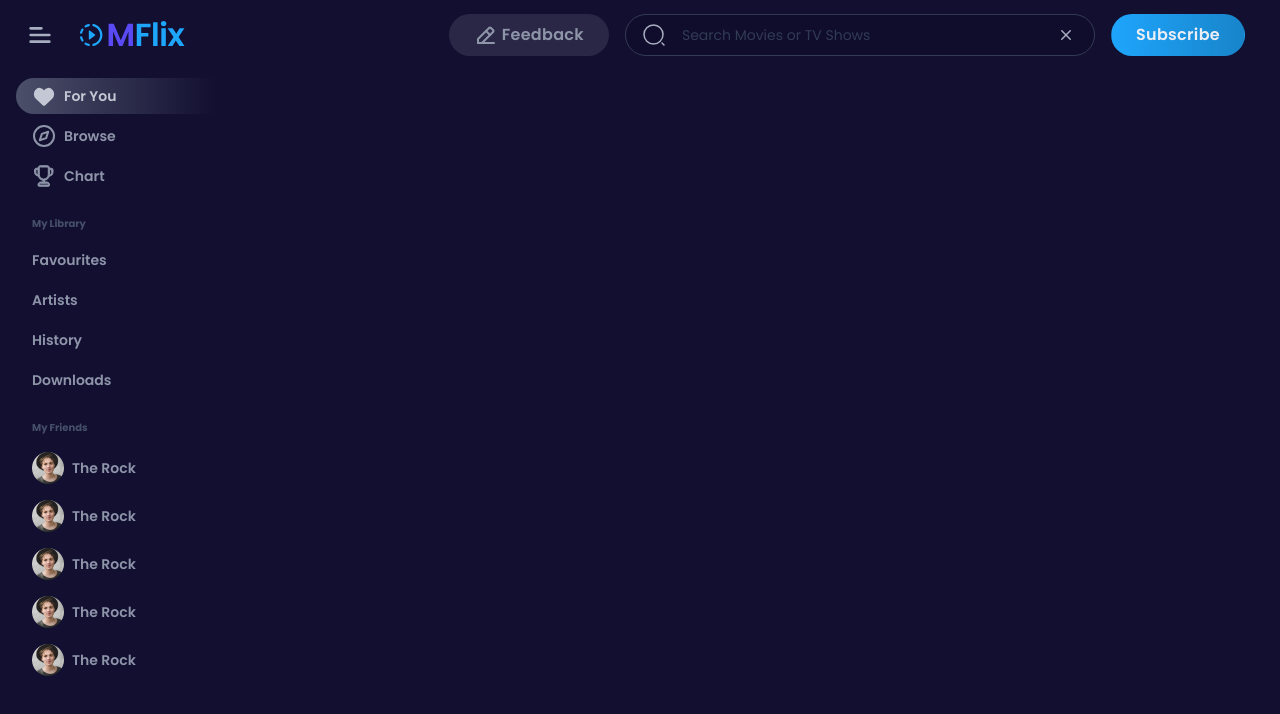
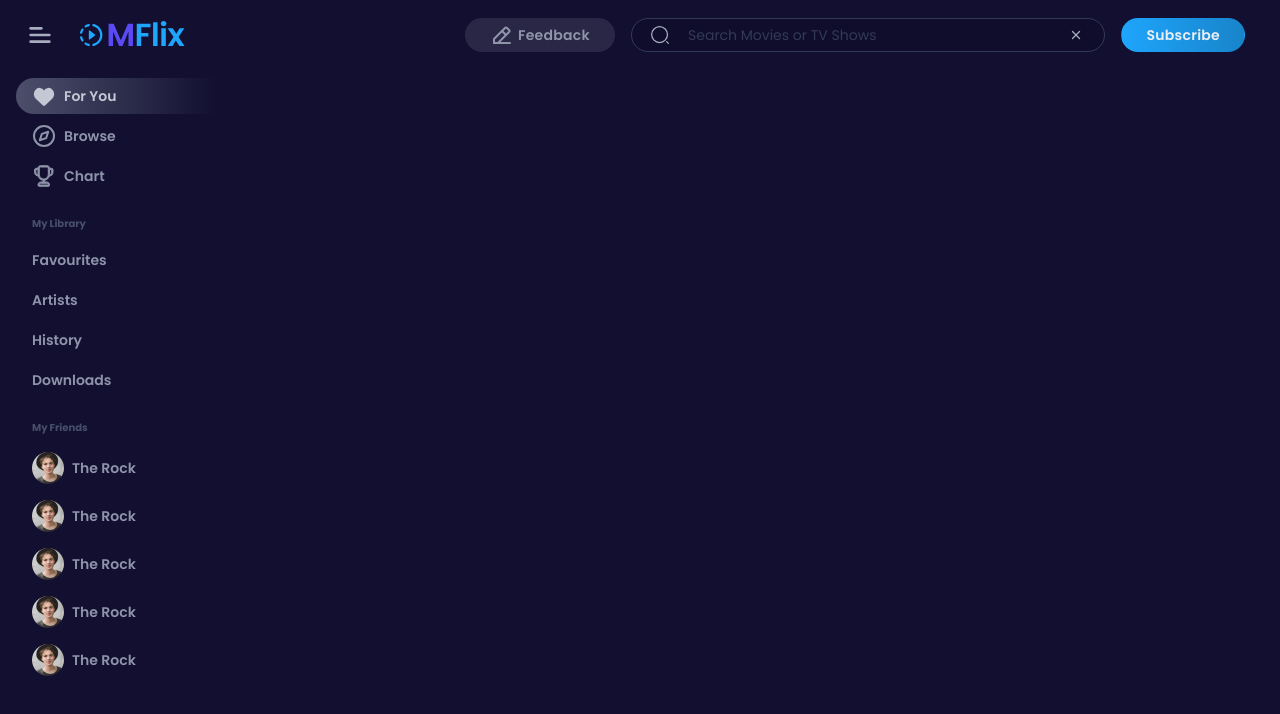
Before and after one commit to imShivam579/mflix, a React (Create React App) app: page / in a window 1280 px wide. Shown: the top 714 px of the page. Built offline with nearby package versions, Linux system fonts and the light colour scheme.

Commit message:
updating fontStyling in Btn and input class

```diff
--- a/src/App.css
+++ b/src/App.css
@@ -273,6 +273,20 @@ p {
   fill: var(--color);
 }
 /** icon classes  */
+/** icon size  */
+.icon-xsm {
+  width: 12px;
+  height: 12px;
+}
+.icon-sm {
+  width: 24px;
+  height: 24px;
+}
+.icon-md {
+  width: 32px;
+  height: 32px;
+}
+/** icon margin  */
 .icon-right .icon-wrapper {
   margin-left: 4px;
 }
@@ -295,8 +309,8 @@ p {
   flex-direction: row;
   justify-content: center;
   align-items: center;
-  padding: 8px 16px;
-  width: 470px;
+  padding: 4px 16px;
+  min-width: 170px;
   background: var(--cl-black-10);
   border: 1px solid var(--cl-grey-700);
   height: fit-content;
@@ -305,6 +319,7 @@ p {
   -moz-border-radius: 4px;
   -ms-border-radius: 4px;
   -o-border-radius: 4px;
+  flex: 1;
 }
 .input:hover,
 .input:focus {
--- a/src/components/Header/Header.js
+++ b/src/components/Header/Header.js
@@ -1,10 +1,10 @@
 import React, { useEffect, useState } from "react";
 import {
-  guidBtn,
-  brandLogo,
-  search,
-  cross,
-  edit,
+  GuidBtn,
+  BrandLogo,
+  Search,
+  Cross,
+  Edit,
 } from "../../customIcons/icons";
 import "./headerStyle.css";
 function Header() {
@@ -17,22 +17,25 @@ function Header() {
     <header id="header" className="master__header bg-primary">
       <div class="master__header--wrapper">
         <div className="master__header--start">
-          <button className="btn btn__icon guide-btn fr-cc headerStart-child">
-            {guidBtn}
+          <button
+            id="guideBtn"
+            className="btn btn__icon guide-btn fr-cc headerStart-child"
+          >
+            {GuidBtn}
           </button>
-          <div className="brand-logo headerStart-child fr-cc">{brandLogo}</div>
+          <div className="brand-logo headerStart-child fr-cc">{BrandLogo}</div>
         </div>
         <div className="master__header--end">
           <button
             id="btn-feedback"
             className="btn-transparent fr-cc icon-left headerEnd-child"
           >
-            {edit}Feedback
+            {Edit}Feedback
           </button>
           <div className=" input input--searchbar headerEnd-child">
-            <button className="btn btn__icon">{search}</button>
+            <button className="btn btn__icon">{Search}</button>
             <input type="text" placeholder="Search Movies or TV Shows" />
-            <button className="btn btn__icon">{cross}</button>
+            <button className="btn btn__icon">{Cross}</button>
           </div>
           <button className="btn-fill headerEnd-child">Subscribe</button>
         </div>
--- a/src/components/Header/headerStyle.css
+++ b/src/components/Header/headerStyle.css
@@ -24,6 +24,14 @@
   width: fit-content;
   height: 42px;
 }
+.master__header--end {
+  width: 100%;
+  max-width: 780px;
+}
+
+.master__header--end .input {
+  flex: 1;
+}
 .headerStart-child:not(:first-child),
 .headerEnd-child:not(:first-child) {
   margin-left: 16px;
@@ -41,3 +49,8 @@
 .icon-left .icon__wrapper {
   margin-right: 4px;
 }
+
+.input .icon__wrapper {
+  width: 20px;
+  height: 20px;
+}
--- a/src/components/Sidebar/sidebarStyle.css
+++ b/src/components/Sidebar/sidebarStyle.css
@@ -9,6 +9,7 @@
   /* padding-right: 7px; */
   padding: 8px 8px 24px var(--app-marginLeft);
 }
+/* select all child div inside app__guide-wrapper class except first child */
 .app__guide-wrapper div:not(:first-child) {
   margin-top: 16px;
 }
@@ -20,11 +21,15 @@
   width: 100%;
   height: fit-content;
 }
+/* select all child div inside app__guide-section class except first child (overwritting inherited margin-top property from app__guide-wrapper)*/
 .app__guide-section div:not(:first-child) {
   margin-top: 4px;
 }
 #appGuidSection {
   position: sticky;
+  top: 0;
+  left: 0;
+  z-index: 10;
 }
 .guide-section--title {
   --color: var(--cl-grey-600);
@@ -101,4 +106,5 @@
   width: 100%;
   height: 100%;
   object-fit: cover;
+  background-color: var(--cl-black-10);
 }
--- a/src/customIcons/icons.js
+++ b/src/customIcons/icons.js
@@ -1,4 +1,4 @@
-export const guidBtn = (
+export const GuidBtn = (
   <svg
     className="icon__wrapper"
     width="24"
@@ -33,7 +33,7 @@ export const guidBtn = (
     />
   </svg>
 );
-export const brandLogo = (
+export const BrandLogo = (
   <svg
     className="icon__wrapper"
     width="106"
@@ -59,7 +59,7 @@ export const brandLogo = (
     />
   </svg>
 );
-export const search = (
+export const Search = (
   <svg
     className="icon__wrapper"
     width="24"
@@ -86,7 +86,7 @@ export const search = (
     />
   </svg>
 );
-export const cross = (
+export const Cross = (
   <svg
     className="icon__wrapper"
     width="24"
@@ -113,7 +113,7 @@ export const cross = (
     />
   </svg>
 );
-export const edit = (
+export const Edit = (
   <svg
     className="icon__wrapper"
     width="24"
@@ -142,32 +142,6 @@ export const edit = (
       stroke-width="2"
       stroke-linecap="round"
       stroke-linejoin="round"
-    />
-  </svg>
-);
-export const chartBar = (
-  <svg
-    className="icon__wraper"
-    width="24"
-    height="24"
-    viewBox="0 0 24 24"
-    fill="none"
-    xmlns="http://www.w3.org/2000/svg"
-  >
-    <path
-      className="icon"
-      d="M9 11H10C10 10.4477 9.55228 10 9 10V11ZM9 20V21C9.55228 21 10 20.5523 10 20H9ZM3 20H2C2 20.5523 2.44772 21 3 21V20ZM4 12H9V10H4V12ZM8 11V20H10V11H8ZM9 19H3V21H9V19ZM4 20V12H2V20H4ZM4 10C2.89543 10 2 10.8954 2 12H4V12V10Z"
-      fill="#8E95A9"
-    />
-    <path
-      className="icon"
-      d="M15 8V7C14.4477 7 14 7.44772 14 8H15ZM21 20V21C21.5523 21 22 20.5523 22 20H21ZM15 20H14C14 20.5523 14.4477 21 15 21V20ZM15 9H20V7H15V9ZM20 9V20H22V9H20ZM21 19H15V21H21V19ZM16 20V8H14V20H16ZM20 9H22C22 7.89543 21.1046 7 20 7V9Z"
-      fill="#8E95A9"
-    />
-    <path
-      className="icon"
-      d="M15 20V21C15.5523 21 16 20.5523 16 20H15ZM9 20H8C8 20.5523 8.44772 21 9 21V20ZM10 5H14V3H10V5ZM14 5V20H16V5H14ZM15 19H9V21H15V19ZM10 20V5H8V20H10ZM14 5H16C16 3.89543 15.1046 3 14 3V5ZM10 3C8.89543 3 8 3.89543 8 5H10V3Z"
-      fill="#8E95A9"
     />
   </svg>
 );
--- a/src/index.css
+++ b/src/index.css
@@ -166,12 +166,12 @@ code {
 
 button,
 a {
-  font-size: var(--linkRegular-fontSize);
-  font-weight: var(--linkRegular-fontWeight);
-  line-height: var(--linkRegular-lineHeight);
-  font-style: var(--linkRegular-fontStyle);
-  letter-spacing: var(--linkRegular-letterSpacing);
-  padding: 8px 24px;
+  font-size: var(--linkSmall-fontSize);
+  font-weight: var(--linkSmall-fontWeight);
+  line-height: var(--linkSmall-lineHeight);
+  font-style: var(--linkSmall-fontStyle);
+  letter-spacing: var(--linkSmall-letterSpacing);
+  padding: 4px 24px;
   text-align: center;
   cursor: pointer;
   text-decoration: none;
```
